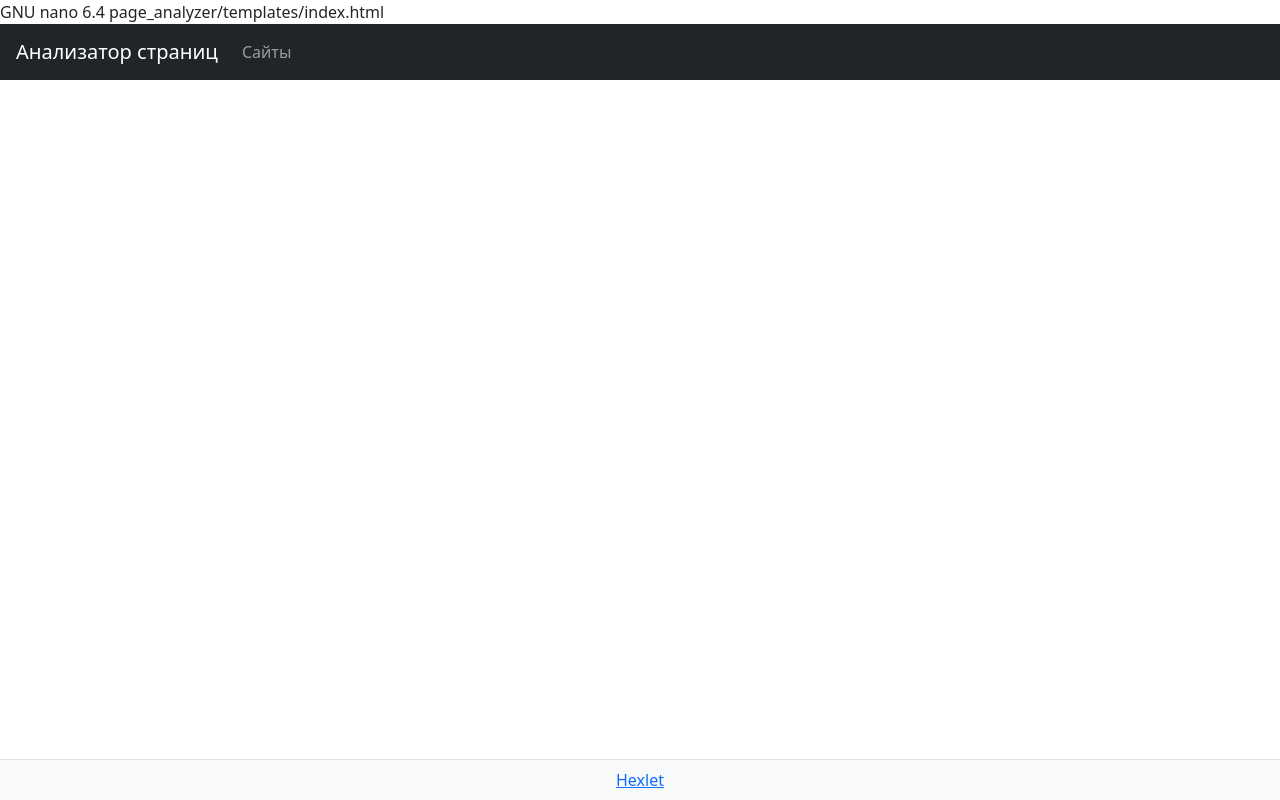
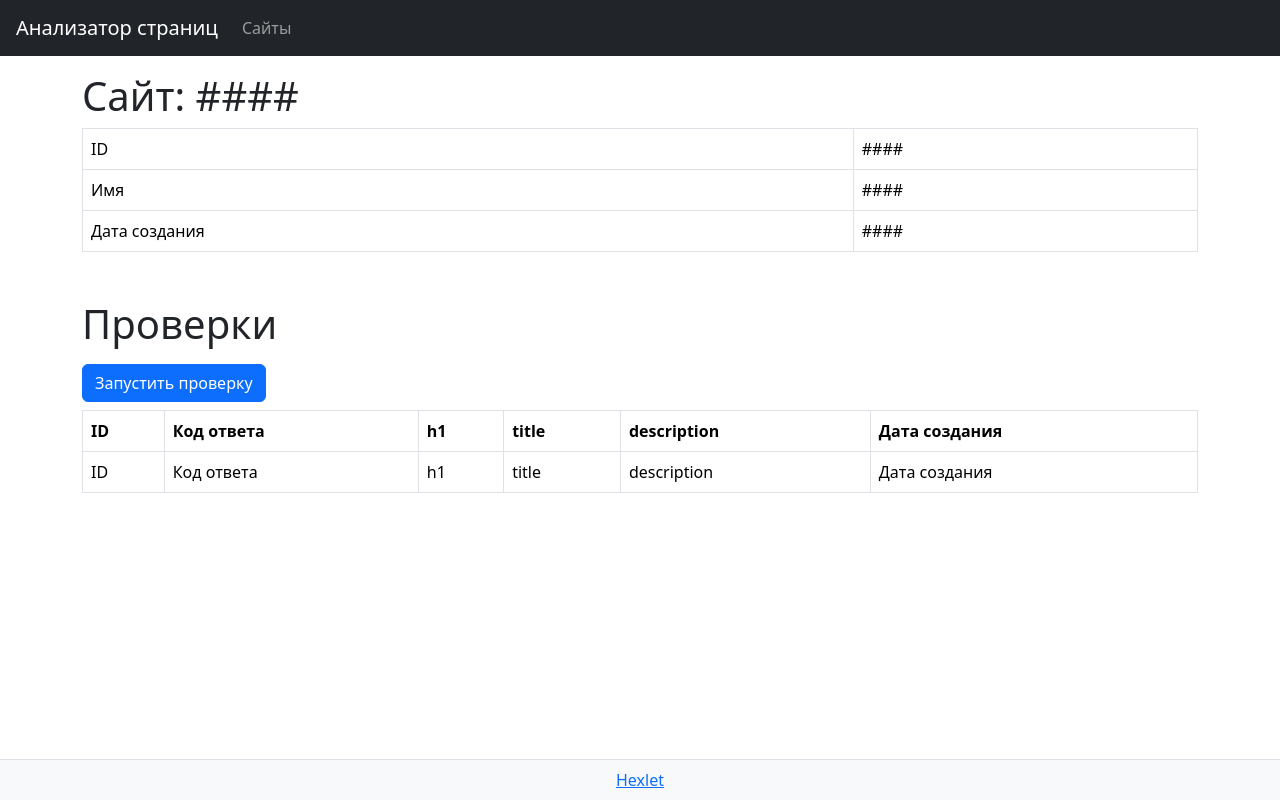
Before and after one commit to RZenBridges/python-project-83, a Flask app: page /urls/1 in a window 1280 px wide. Run offline with Flask 2, Linux system fonts and the light colour scheme.

Commit message:
Update app.py one_url.html

```diff
--- a/page_analyzer/app.py
+++ b/page_analyzer/app.py
@@ -34,5 +34,12 @@ def show_urls():
 
 @app.get('/urls/<id>')
 def show_one_url(id):
+    # id to be pulled out of DB
     messages = get_flashed_messages(with_categories=True)
     return render_template('one_url.html', messages=messages)
+
+
+@app.post('/urls/<id>')
+def analyze_website(id):
+    # id to be pulled out of DB
+    return redirect(url_for('show_one_url', id=1))
--- a/page_analyzer/templates/one_url.html
+++ b/page_analyzer/templates/one_url.html
@@ -1,4 +1,3 @@
-  GNU nano 6.4                          page_analyzer/templates/index.html
 <!DOCTYPE html>
 <html lang="ru">
   {% include "head.html" %}
@@ -6,8 +5,56 @@
 
   {% include "header.html" %}
 
-  <main>
-
+  <main class="flex-grow-1">
+    <div class="container-lg mt-3">
+      <h1>Сайт: #### </h1>
+      <div>
+        <table class="table table-bordered table-hover text-nowrap">
+          <tbody>
+            <tr>
+              <td>ID</td>
+              <td>####</td>
+            </tr>
+            <tr>
+              <td>Имя</td>
+              <td>####</td>
+            </tr>
+            <tr>
+              <td>Дата создания</td>
+              <td>####</td>
+            </tr>
+          </tbody>
+        </table>
+      </div>
+      <h1 class="mt-5 mb-3">Проверки</h1>
+      <form action="{{ url_for('analyze_website', id=1) }}" method="post">
+        <input type="submit" class="btn btn-primary" value="Запустить проверку">
+      </form>
+      <div>
+        <table class="table table-bordered table-hover mt-2">
+          <thead>
+            <tr>
+              <th>ID</th>
+              <th>Код ответа</th>
+              <th>h1</th>
+              <th>title</th>
+              <th>description</th>
+              <th>Дата создания</th>
+            </tr>
+          </thead>
+          <tbody>
+            <tr>
+              <td>ID</td>
+              <td>Код ответа</td>
+              <td>h1</td>
+              <td>title</td>
+              <td>description</td>
+              <td>Дата создания</td>
+            <tr>
+          </tbody>
+        </table>
+      </div>
+    </div>
   </main>
 
   {% include "footer.html" %}
```
